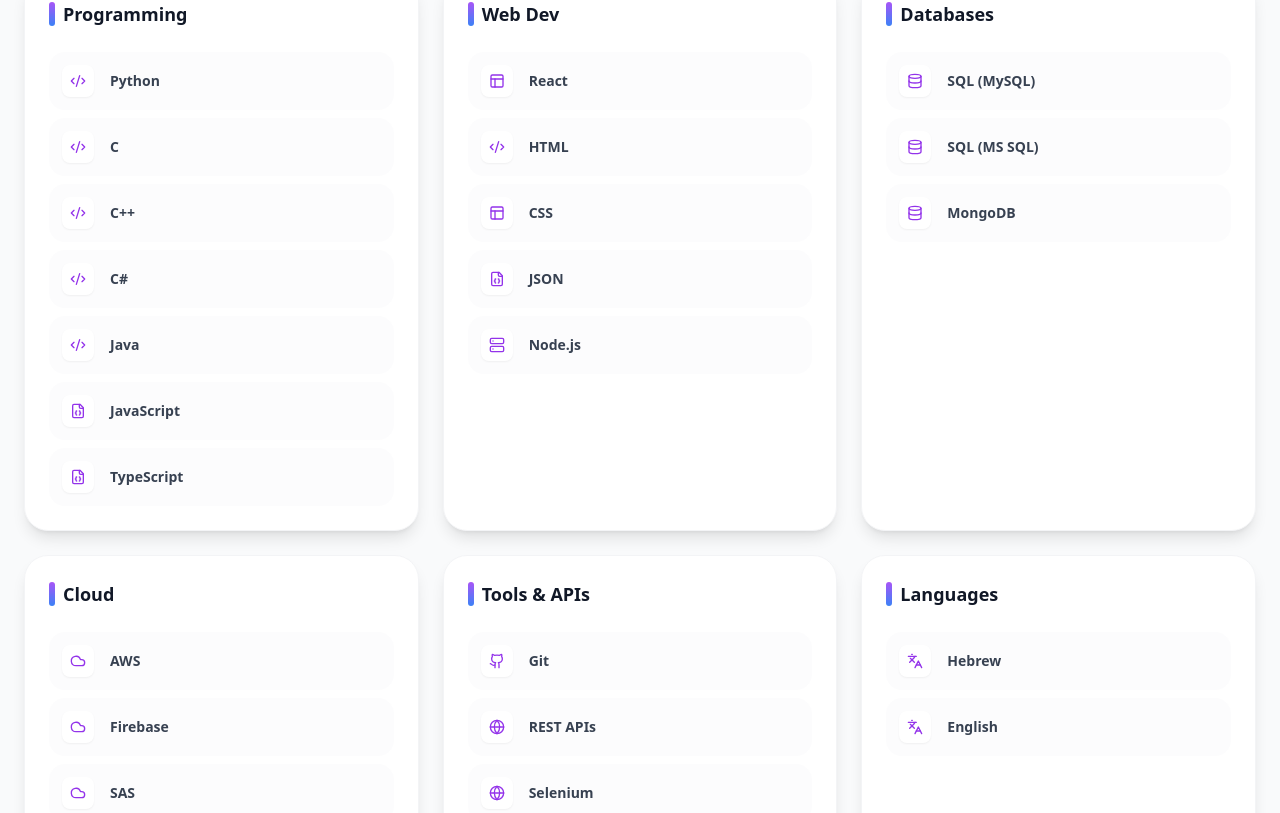
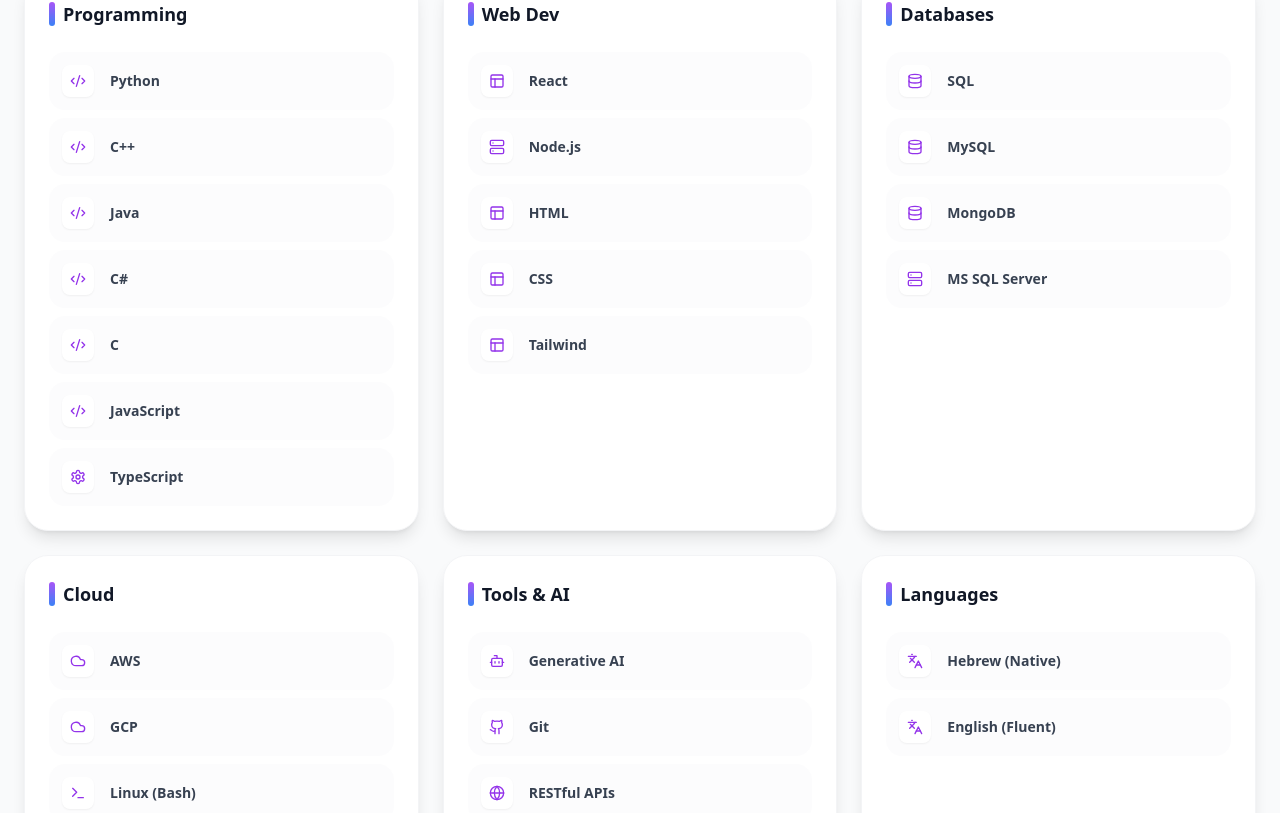
Before and after one commit to talco318/portfolio, a React (Vite) app: page / in a window 1280 px wide. Shown: the part 4047-4860 px from the top of the page. Built offline with nearby package versions, Linux system fonts and the light colour scheme.

Commit message:
feat(skills): implement dynamic tabbed navigation and data-driven categorization

```diff
--- a/src/components/MainPage.tsx
+++ b/src/components/MainPage.tsx
@@ -22,16 +22,18 @@ function App() {
             <HeroSection />
 
             {/* About Section */}
-            <AboutSection personal={portfolioData.personal} />
+            <AboutSection personal={portfolioData.personal} skills={portfolioData.skills} />
 
             {/* Experience Section */}
-            <ExperienceSection experience={portfolioData.experience} />
+            <ExperienceSection
+                experience={portfolioData.experience}
+            />
 
             {/* Projects Section */}
             <ProjectsSection />
 
             <TechMarquee />
-            <SkillsSection />
+            <SkillsSection skills={portfolioData.skills} />
 
             {/* Contact Section */}
             <ContactSection />
--- a/src/components/SkillsSection.tsx
+++ b/src/components/SkillsSection.tsx
@@ -2,10 +2,15 @@ import {
     Code2, Database, Globe, Layout,
     Terminal, Cloud, Laptop,
     Languages, FileJson, Server, GithubIcon,
-    ChevronRight
+    ChevronRight, Cpu, Smartphone, Settings, Bot
 } from 'lucide-react';
 import { motion, AnimatePresence } from 'framer-motion';
-import { useState, useRef, useEffect } from 'react';
+import { useState, useRef, useMemo } from 'react';
+import { Skill } from '../data/portfolio';
+
+interface SkillsSectionProps {
+    skills: Skill[];
+}
 
 const containerVariants = {
     hidden: {},
@@ -24,76 +29,44 @@ const skillVariants = {
     visible: { opacity: 1, x: 0, transition: { duration: 0.2 } },
 };
 
-const SkillsSection = () => {
-    const categories = [
-        {
-            id: "prog",
-            title: "Programming",
-            skills: [
-                { name: 'Python', icon: Code2 },
-                { name: 'C', icon: Code2 },
-                { name: 'C++', icon: Code2 },
-                { name: 'C#', icon: Code2 },
-                { name: 'Java', icon: Code2 },
-                { name: 'JavaScript', icon: FileJson },
-                { name: 'TypeScript', icon: FileJson },
-            ]
-        },
-        {
-            id: "web",
-            title: "Web Dev",
-            skills: [
-                { name: 'React', icon: Layout },
-                { name: 'HTML', icon: Code2 },
-                { name: 'CSS', icon: Layout },
-                { name: 'JSON', icon: FileJson },
-                { name: 'Node.js', icon: Server },
-            ]
-        },
-        {
-            id: "db",
-            title: "Databases",
-            skills: [
-                { name: 'SQL (MySQL)', icon: Database },
-                { name: 'SQL (MS SQL)', icon: Database },
-                { name: 'MongoDB', icon: Database },
-            ]
-        },
-        {
-            id: "cloud",
-            title: "Cloud",
-            skills: [
-                { name: 'AWS', icon: Cloud },
-                { name: 'Firebase', icon: Cloud },
-                { name: 'SAS', icon: Cloud },
-                { name: 'Linux', icon: Terminal },
-                { name: 'Windows', icon: Laptop },
-            ]
-        },
-        {
-            id: "tools",
-            title: "Tools & APIs",
-            skills: [
-                { name: 'Git', icon: GithubIcon },
-                { name: 'REST APIs', icon: Globe },
-                { name: 'Selenium', icon: Globe },
-                { name: 'Postman', icon: Globe },
-            ]
-        },
-        {
-            id: "lang",
-            title: "Languages",
-            skills: [
-                { name: 'Hebrew', icon: Languages },
-                { name: 'English', icon: Languages },
-            ]
-        },
-    ];
+// Icon Mapping Helper
+const getSkillIcon = (name: string) => {
+    const n = name.toLowerCase();
+    if (n.includes('python') || n.includes('c++') || n.includes('java') || n.includes('c#') || n === 'c') return Code2;
+    if (n.includes('react') || n.includes('html') || n.includes('css') || n.includes('tailwind')) return Layout;
+    if (n.includes('node') || n.includes('server')) return Server;
+    if (n.includes('sql') || n.includes('mongo') || n.includes('database')) return Database;
+    if (n.includes('aws') || n.includes('gcp') || n.includes('cloud') || n.includes('firebase')) return Cloud;
+    if (n.includes('linux') || n.includes('bash') || n.includes('terminal')) return Terminal;
+    if (n.includes('git') || n.includes('github')) return GithubIcon;
+    if (n.includes('ai') || n.includes('gemini') || n.includes('openai')) return Bot;
+    if (n.includes('api') || n.includes('rest') || n.includes('postman') || n.includes('selenium')) return Globe;
+    if (n.includes('hebrew') || n.includes('english') || n.includes('language')) return Languages;
+    if (n.includes('system') || n.includes('orchestration')) return Cpu;
+    if (n.includes('mobile') || n.includes('smartphone')) return Smartphone;
+    return Settings; // Default
+};
 
-    const [activeTab, setActiveTab] = useState(categories[0].id);
+const SkillsSection = ({ skills }: SkillsSectionProps) => {
+    // Group skills by their `group` property dynamically
+    const categories = useMemo(() => {
+        const groups: Record<string, Skill[]> = {};
+        skills.forEach(skill => {
+            const groupName = skill.group || "Other";
+            if (!groups[groupName]) groups[groupName] = [];
+            groups[groupName].push(skill);
+        });
+
+        return Object.entries(groups).map(([title, skills]) => ({
+            id: title.toLowerCase().replace(/\s+/g, '-'),
+            title,
+            skills
+        }));
+    }, [skills]);
+
+    const [activeTab, setActiveTab] = useState(categories[0]?.id || "");
     const tabsRef = useRef<HTMLDivElement>(null);
 
-    // Scroll to center tab on mobile
     const scrollTabIntoView = (id: string) => {
         const el = document.getElementById(`tab-${id}`);
         if (el && tabsRef.current) {
@@ -109,6 +82,8 @@ const SkillsSection = () => {
     };
 
     const activeCategoryData = categories.find(c => c.id === activeTab);
+
+    if (!categories.length) return null;
 
     return (
         <motion.div
@@ -152,7 +127,7 @@ const SkillsSection = () => {
             </div>
 
             {/* Content Area */}
-            <div className="relative min-h-[400px] md:min-h-0">
+            <div className="relative min-h-[300px] md:min-h-0">
                 {/* Mobile View: Dynamic Card */}
                 <div className="md:hidden">
                     <AnimatePresence mode="wait">
@@ -168,27 +143,30 @@ const SkillsSection = () => {
                                 {activeCategoryData?.title}
                             </h3>
                             <div className="grid grid-cols-1 gap-3">
-                                {activeCategoryData?.skills.map((skill) => (
+                                {activeCategoryData?.skills.map((skill) => {
+                                    const Icon = getSkillIcon(skill.name);
+                                    return (
                                         <div
                                             key={skill.name}
                                             className="flex items-center justify-between p-4 rounded-2xl bg-gray-50 dark:bg-gray-800 border border-transparent hover:border-purple-500/30 transition-all active:scale-[0.98]"
                                         >
                                             <div className="flex items-center gap-4">
                                                 <div className="p-2.5 rounded-xl bg-white dark:bg-gray-700 shadow-sm">
-                                                <skill.icon className="w-5 h-5 text-purple-600 dark:text-purple-400" />
+                                                    <Icon className="w-5 h-5 text-purple-600 dark:text-purple-400" />
                                                 </div>
                                                 <span className="font-bold text-gray-700 dark:text-gray-200">{skill.name}</span>
                                             </div>
                                             <ChevronRight className="w-4 h-4 text-gray-300 dark:text-gray-600" />
                                         </div>
-                                ))}
+                                    );
+                                })}
                             </div>
                         </motion.div>
                     </AnimatePresence>
                 </div>
 
-                {/* Desktop View: Original Clean Grid but Enhanced */}
-                <div className="hidden md:grid md:grid-cols-3 gap-6">
+                {/* Desktop View: Dynamic Grid */}
+                <div className="hidden md:grid md:grid-cols-2 lg:grid-cols-3 gap-6">
                     {categories.map((category) => (
                         <motion.div
                             key={category.id}
@@ -201,7 +179,9 @@ const SkillsSection = () => {
                                 {category.title}
                             </h3>
                             <div className="grid gap-2">
-                                {category.skills.map((skill) => (
+                                {category.skills.map((skill) => {
+                                    const Icon = getSkillIcon(skill.name);
+                                    return (
                                         <motion.div
                                             key={skill.name}
                                             className="flex items-center p-3 rounded-2xl bg-gray-50/50 dark:bg-gray-900/50 border border-transparent hover:border-purple-500/10 transition-all cursor-default"
@@ -209,11 +189,12 @@ const SkillsSection = () => {
                                             whileHover={{ x: 4, backgroundColor: "rgba(139, 92, 246, 0.05)" }}
                                         >
                                             <div className="p-2 rounded-lg bg-white dark:bg-gray-800 mr-4 shadow-sm">
-                                            <skill.icon className="w-4 h-4 text-purple-600 dark:text-purple-400 flex-shrink-0" />
+                                                <Icon className="w-4 h-4 text-purple-600 dark:text-purple-400 flex-shrink-0" />
                                             </div>
                                             <span className="font-semibold text-sm text-gray-700 dark:text-gray-300">{skill.name}</span>
                                         </motion.div>
-                                ))}
+                                    );
+                                })}
                             </div>
                         </motion.div>
                     ))}
```
Lines whose indentation alone changed are shown as unchanged.
